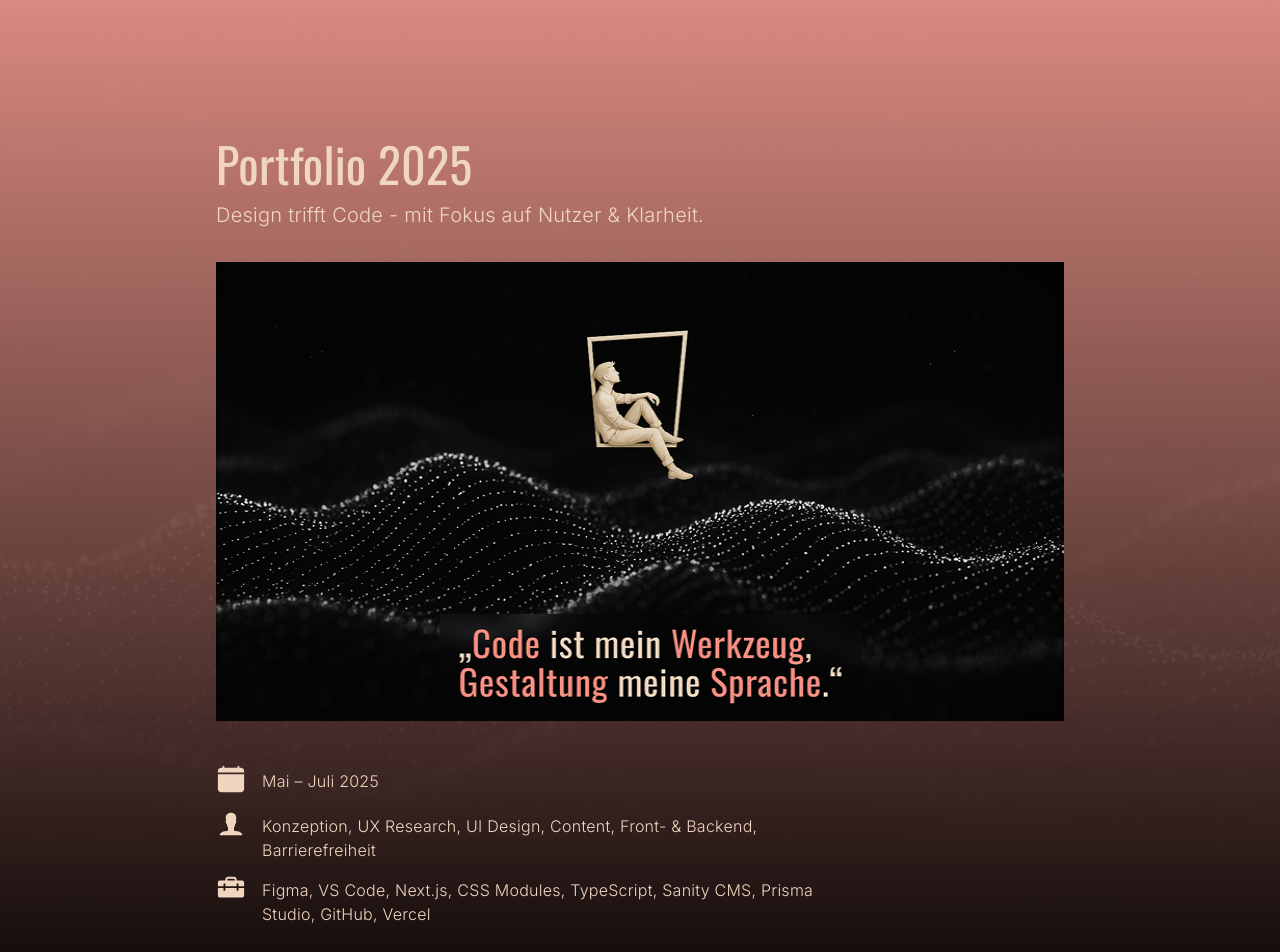
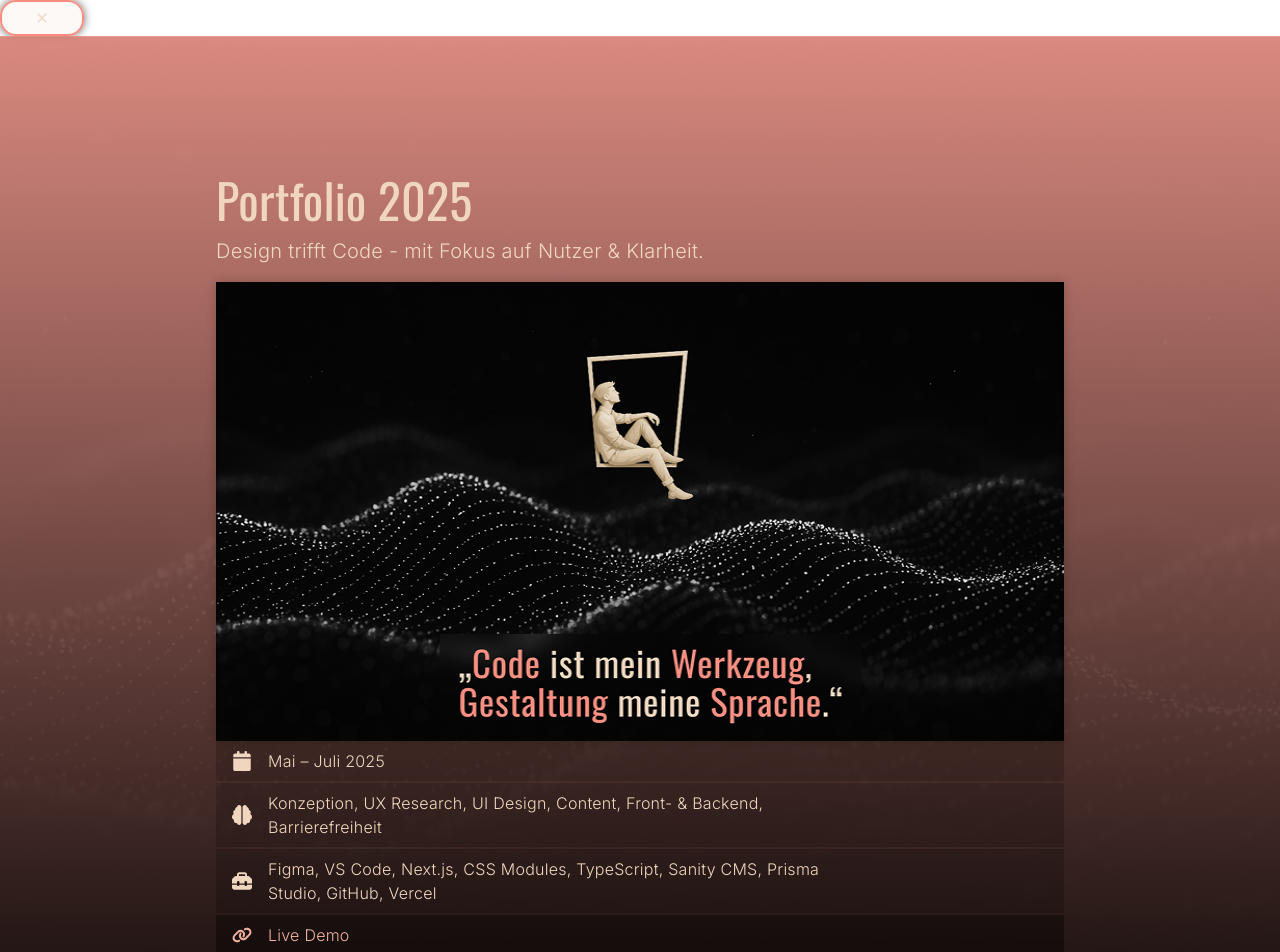
Before and after one commit to BexstaWashingtn/portfolio25, a Next.js app: page /projects/projektname-titel-1 in a window 1280 px wide. Shown: the top 952 px of the page. Built offline with nearby package versions, Linux system fonts and the light colour scheme; a web font is replaced by a local one.

Commit message:
add githubLink und LiveDemo to ProjectHero & close button

```diff
--- a/src/app/projects/[slug]/_components/sections/ProjectHero.tsx
+++ b/src/app/projects/[slug]/_components/sections/ProjectHero.tsx
@@ -3,9 +3,63 @@ import { BackgroundGradientWrapper } from "@/components/layout/BackgroundGradien
 import { BackgroundImageWrapper } from "@/components/layout/BackgroundImageWrapper";
 import Inner from "@/components/utils/Inner";
 import Image from "next/image";
-import { IoIosPerson } from "react-icons/io";
-import { IoCalendarClear } from "react-icons/io5";
-import { PiToolboxFill } from "react-icons/pi";
+
+import {
+  FaCalendar,
+  FaBrain,
+  FaToolbox,
+  FaLink,
+  FaGithub,
+} from "react-icons/fa6";
+
+const iconMap = {
+  calendar: FaCalendar,
+  brain: FaBrain,
+  toolbox: FaToolbox,
+  link: FaLink,
+  github: FaGithub,
+};
+
+type IconKey = keyof typeof iconMap;
+
+type DataItem = {
+  id: number;
+  icon: IconKey;
+  description: string;
+  href?: string;
+};
+
+const datas: DataItem[] = [
+  {
+    id: 1,
+    icon: "calendar",
+    description: "Mai – Juli 2025",
+  },
+  {
+    id: 2,
+    icon: "brain",
+    description:
+      "Konzeption, UX Research, UI Design, Content, Front- & Backend, Barrierefreiheit",
+  },
+  {
+    id: 3,
+    icon: "toolbox",
+    description:
+      "Figma, VS Code, Next.js, CSS Modules, TypeScript, Sanity CMS, Prisma Studio, GitHub, Vercel",
+  },
+  {
+    id: 4,
+    icon: "link",
+    description: "Live Demo",
+    href: "https://test.de",
+  },
+  {
+    id: 5,
+    icon: "github",
+    description: "GitHub",
+    href: "https://test.de",
+  },
+];
 
 export default function ProjectHero() {
   return (
@@ -34,9 +88,11 @@ export default function ProjectHero() {
           }}
         >
           <Inner paddingBottom='xl' paddingTop='xl' variant='narrow'>
-            <header className={styles.detailsHeader}>
+            <header className={styles.header}>
+              <div className={styles.headerDescription}>
                 <h1 className={styles.hl}>Portfolio 2025</h1>
                 <p>Design trifft Code - mit Fokus auf Nutzer & Klarheit.</p>
+              </div>
 
               <div className={styles.imgWrapper}>
                 <Image
@@ -50,30 +106,37 @@ export default function ProjectHero() {
             </header>
             <main className={styles.main}>
               <ul className={styles.detailsList}>
-                <li className={styles.detailsItem}>
+                {datas.map((item) => {
+                  const Icon = iconMap[item.icon];
+
+                  const content = (
+                    <>
                       <span className={styles.itemIcon}>
-                    <IoCalendarClear />
-                  </span>
-                  <span className={styles.itemText}>Mai – Juli 2025</span>
-                </li>
-                <li className={styles.detailsItem}>
-                  <span className={styles.itemIcon}>
-                    <IoIosPerson />
+                        {Icon && <Icon />}
                       </span>
                       <span className={styles.itemText}>
-                    Konzeption, UX Research, UI Design, Content, Front- &
-                    Backend, Barrierefreiheit
+                        {item.description}
                       </span>
+                    </>
+                  );
+
+                  return (
+                    <li key={item.id} className={styles.detailsItem}>
+                      {item.href ? (
+                        <a
+                          href={item.href}
+                          className={styles.itemLink}
+                          target='_blank'
+                          rel='noopener noreferrer'
+                        >
+                          {content}
+                        </a>
+                      ) : (
+                        content
+                      )}
                     </li>
-                <li className={styles.detailsItem}>
-                  <span className={styles.itemIcon}>
-                    <PiToolboxFill />
-                  </span>
-                  <span className={styles.itemText}>
-                    Figma, VS Code, Next.js, CSS Modules, TypeScript, Sanity
-                    CMS, Prisma Studio, GitHub, Vercel
-                  </span>
-                </li>
+                  );
+                })}
               </ul>
             </main>
           </Inner>
--- a/src/app/projects/[slug]/_components/sections/projectHero.module.css
+++ b/src/app/projects/[slug]/_components/sections/projectHero.module.css
@@ -1,30 +1,69 @@
 section.projectHero {
-  .detailsHeader {
-    .hl {
-      padding-block: 0;
+  .header {
+    .headerDescription {
+      padding-bottom: 1rem;
+      .hl {
+        padding-block: 0;
+      }
     }
+
     .imgWrapper {
-      padding-block: 2rem;
+      box-shadow: 0 0 10px 0 rgba(0, 0, 0, 0.2);
+
+      img {
+        display: block;
+      }
     }
   }
   .main {
     .detailsList {
       list-style: none;
-      max-width: 600px;
-      width: 100%;
+
       .detailsItem {
         display: flex;
         flex-direction: row;
         justify-content: flex-start;
         gap: 1rem;
+        width: 100%;
+        padding-block: 0.25rem;
+        padding-inline: 1rem;
+        background-color: rgba(0, 0, 0, 0.2);
+        margin-bottom: 2px;
+
+        .itemLink {
+          display: flex;
+          flex-direction: row;
+          justify-content: flex-start;
+          gap: 1rem;
+          width: 100%;
+
+          .itemIcon,
+          .itemText {
+            cursor: pointer;
+            position: relative;
+          }
+        }
 
         .itemIcon {
-          font-size: 30px;
+          font-size: 1.25rem;
+          display: flex;
+          align-items: center;
         }
         .itemText {
-          padding-block: 0.5rem;
+          padding-block: 0.25rem;
           font-size: 1rem;
+          max-width: 600px;
+          width: 100%;
         }
+      }
+
+      .detailsItem:has(.itemLink) {
+        background-color: rgba(0, 0, 0, 0.4);
+      }
+
+      .detailsItem:has(.itemLink):hover {
+        background-color: rgba(0, 0, 0, 0.3);
+        transition: background-color 0.2s easy;
       }
     }
   }
--- a/src/app/projects/[slug]/page.tsx
+++ b/src/app/projects/[slug]/page.tsx
@@ -9,6 +9,7 @@ import clsx from "clsx";
 import Link from "@/components/ui/link/Link";
 import Inner from "@/components/utils/Inner";
 import ViewedTracker from "./_components/ViewedTracker";
+import { IoMdClose } from "react-icons/io";
 
 type Props = {
   params: {
@@ -21,6 +22,10 @@ export default async function ProjectView({ params }: Props) {
 
   return (
     <>
+      <Link href={"/"} className={clsx(control.control, control.primary)}>
+        <IoMdClose />
+      </Link>
+
       <ProjectHero />
       <ProjectChallenge />
       <ProjectImplementation />
```
Lines whose indentation alone changed are shown as unchanged.
